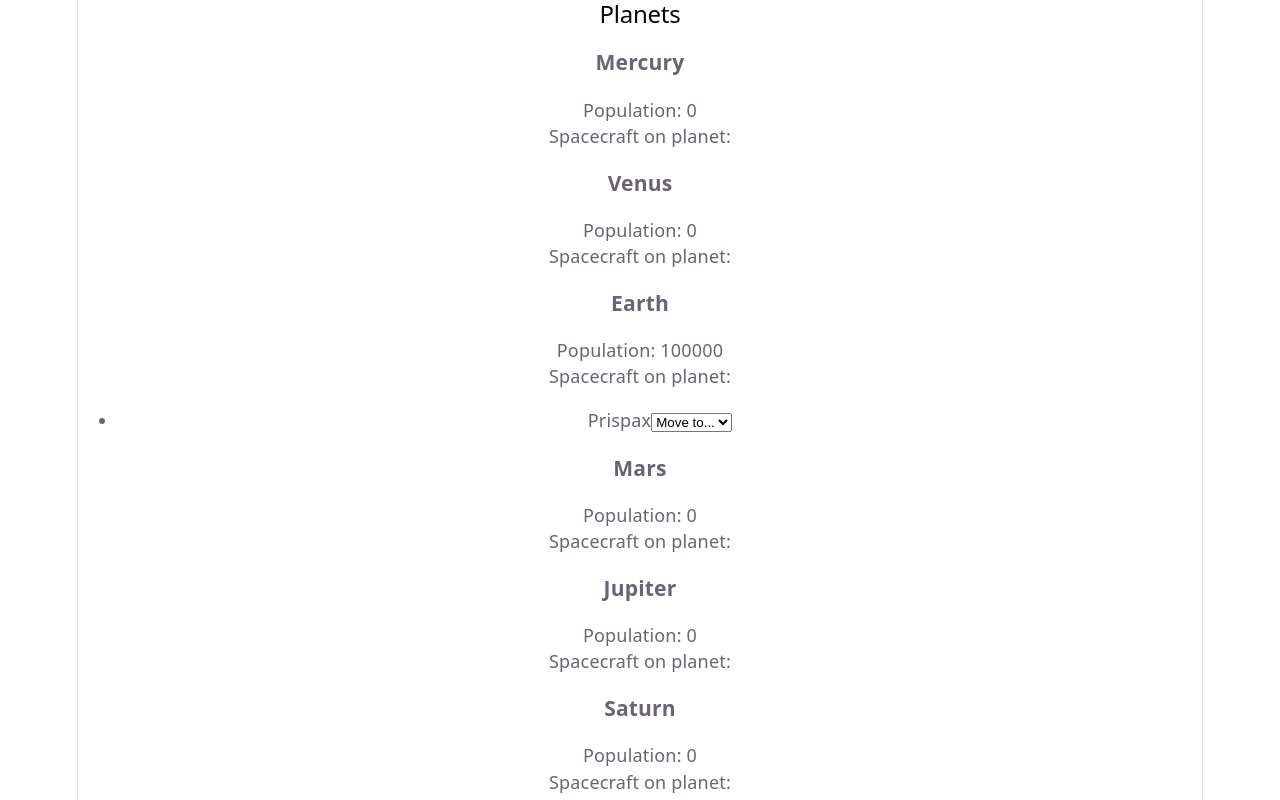
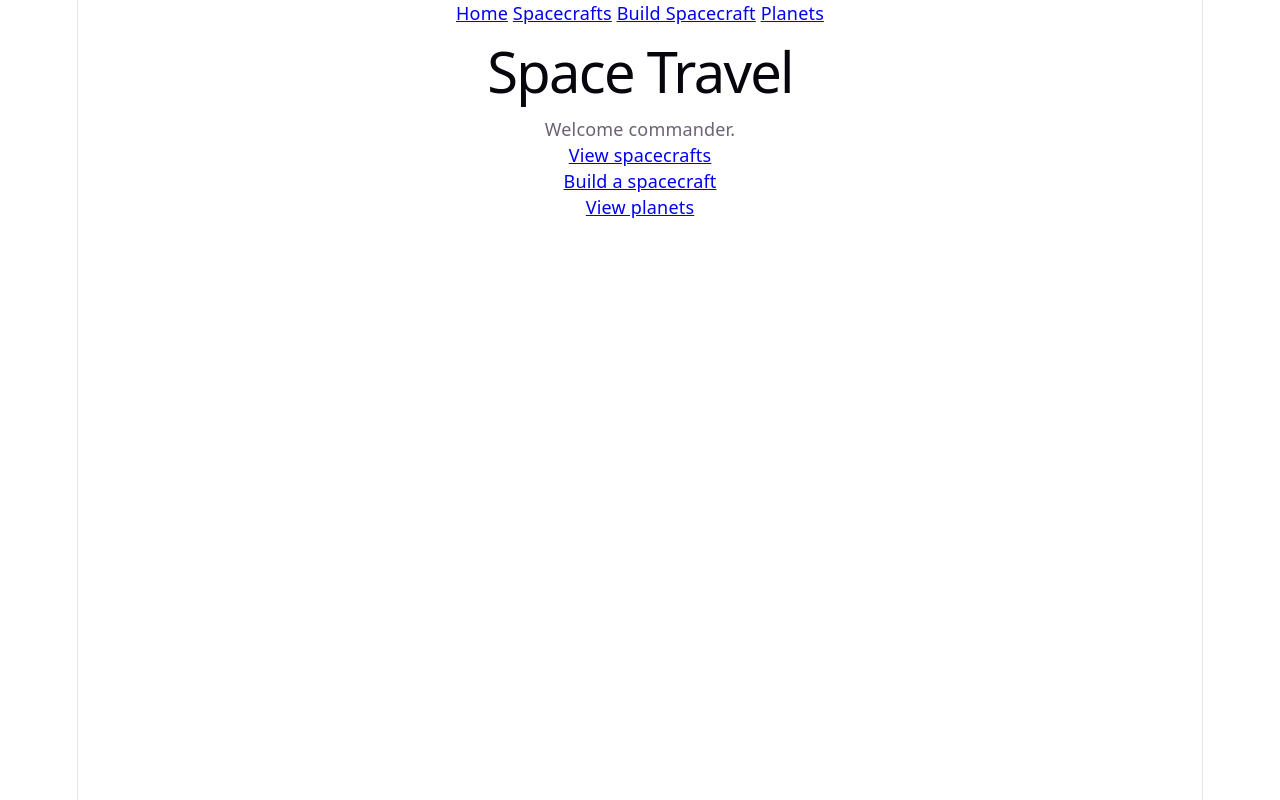
Before and after one commit to stenJJ/space-travel, a React (Vite) app: page / in a window 1280 px wide. Shown: the top 800 px of the page. Built offline with nearby package versions, Linux system fonts and the light colour scheme.

Commit message:
im done for now lol

```diff
--- a/src/App.jsx
+++ b/src/App.jsx
@@ -1,7 +1,28 @@
+import { Routes, Route, Link, Navigate } from "react-router-dom";
+import HomePage from "./pages/HomePage";
+import SpacecraftsPage from "./pages/SpacecraftsPage";
+import BuildSpacecraftPage from "./pages/BuildSpacecraftPage";
 import PlanetsPage from "./pages/PlanetsPage";
 
 function App() {
-  return <PlanetsPage />;
+  return (
+    <div>
+      <nav>
+        <Link to="/">Home</Link>{" "}
+        <Link to="/spacecrafts">Spacecrafts</Link>{" "}
+        <Link to="/build">Build Spacecraft</Link>{" "}
+        <Link to="/planets">Planets</Link>
+      </nav>
+
+      <Routes>
+        <Route path="/" element={<HomePage />} />
+        <Route path="/spacecrafts" element={<SpacecraftsPage />} />
+        <Route path="/build" element={<BuildSpacecraftPage />} />
+        <Route path="/planets" element={<PlanetsPage />} />
+        <Route path="*" element={<Navigate to="/" />} />
+      </Routes>
+    </div>
+  );
 }
 
 export default App;
--- a/src/pages/HomePage.jsx
+++ b/src/pages/HomePage.jsx
@@ -1,8 +1,14 @@
+import { Link } from "react-router-dom";
+
 function HomePage() {
   return (
     <div>
       <h1>Space Travel</h1>
       <p>Welcome commander.</p>
+
+      <p><Link to="/spacecrafts">View spacecrafts</Link></p>
+      <p><Link to="/build">Build a spacecraft</Link></p>
+      <p><Link to="/planets">View planets</Link></p>
     </div>
   );
 }
```
Also changed, not shown: src/pages/SpacecraftPage.jsx (added).
